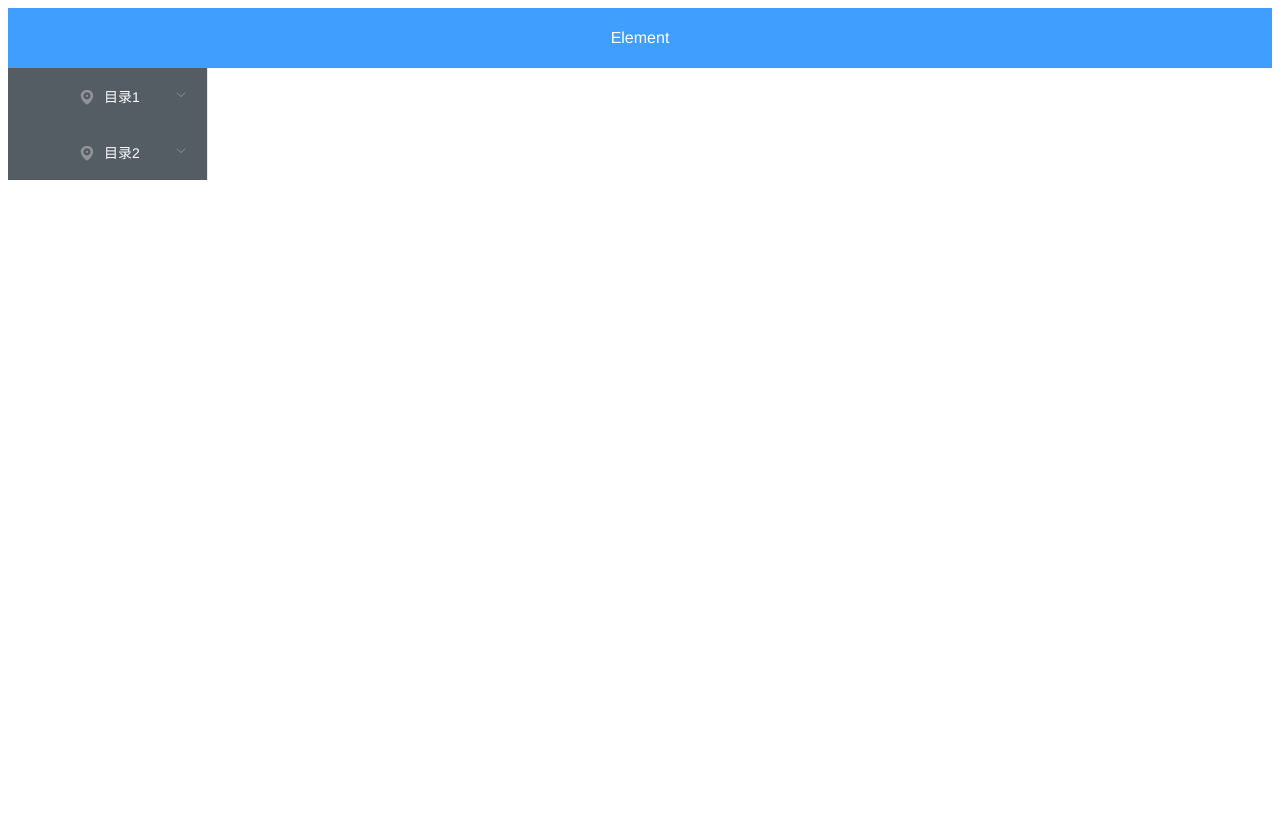
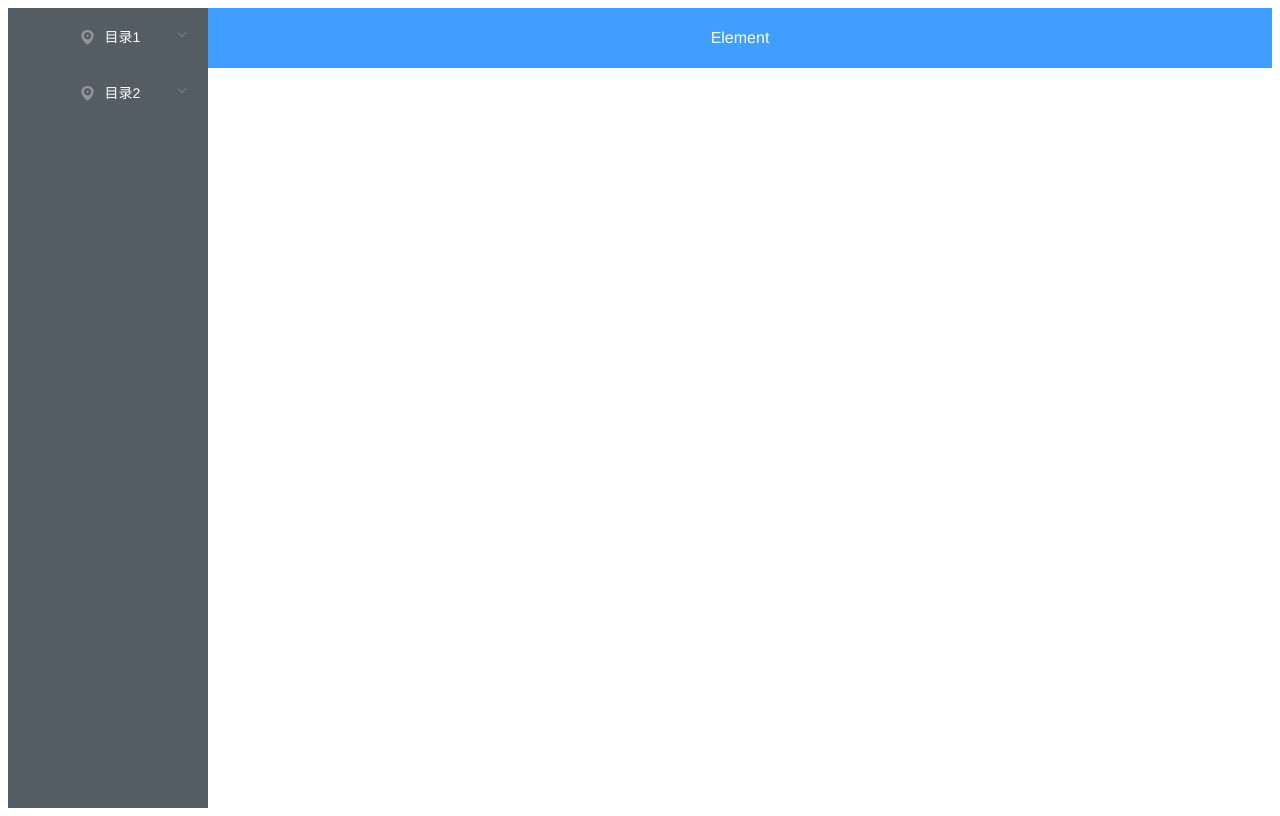
Before and after one commit to Sun123day/vue2-demos, a Vue app: page / in a window 1280 px wide. Built offline with nearby package versions, Linux system fonts and the light colour scheme.

Commit message:
feat:布局以及一些琐碎

```diff
--- a/package.json
+++ b/package.json
@@ -3,6 +3,7 @@
   "version": "0.1.0",
   "private": true,
   "scripts": {
+    "dev": "vue-cli-service serve",
     "serve": "vue-cli-service serve",
     "build": "vue-cli-service build",
     "lint": "vue-cli-service lint"
--- a/src/components/Header/index.vue
+++ b/src/components/Header/index.vue
@@ -1,9 +1,11 @@
 <template>
-  <el-row>
-    <el-col :span="24"
+<div>
+  <!-- <el-row>
+    <el-col :span="24"> -->
       <div>Element</div>
-    </el-col>
-  </el-row>
+    <!-- </el-col>
+  </el-row> -->
+</div>
 </template>
 
 <style scoped>
--- a/src/components/NavMenu/index.vue
+++ b/src/components/NavMenu/index.vue
@@ -4,7 +4,6 @@
 
       <el-menu
         default-active="2"
-        class="el-menu-vertical-demo"
         @open="handleOpen"
         @close="handleClose"
         background-color="#545c64"
@@ -12,6 +11,7 @@
         active-text-color="#ffd04b"
         unique-opened
         router
+        style="border-right: 0px !important;"
       >
 
         <el-submenu
--- a/src/views/index/index.vue
+++ b/src/views/index/index.vue
@@ -1,17 +1,21 @@
 <template>
   <div>
     <el-container>
-      <el-header class="header">
-        <Header />
-      </el-header>
+
+      <el-aside width="200px">
+        <NavMenu />
+      </el-aside>
+
       <el-container>
-        <el-aside width="200px">
-          <NavMenu />
-        </el-aside>
+        <el-header class="header">
+          <Header />
+        </el-header>
+
         <el-main>
           <router-view />
         </el-main>
       </el-container>
+
     </el-container>
   </div>
 </template>
@@ -34,4 +38,17 @@
   line-height: 60px;
 
 }
+.el-container {
+  /*设置内部填充为0，几个布局元素之间没有间距*/
+  padding: 0px !important;
+  /*外部间距也是如此设置*/
+  margin: 0px !important;
+  /*统一设置高度为100%*/
+  height: 100vh;
+}
+.el-aside {
+  background-color: #545c64;
+  text-align: center;
+  height: 100vh !important;
+}
 </style>
```
Also changed, not shown: 1 other file (tests, documents, lock files or other folders).
